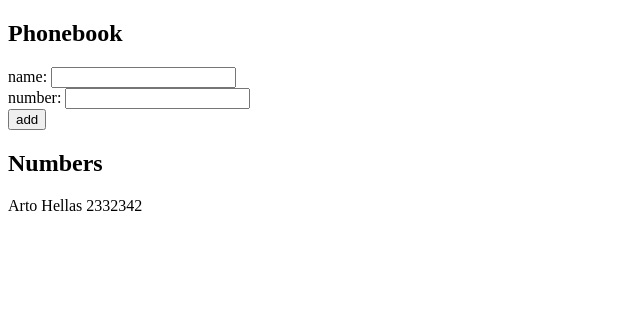
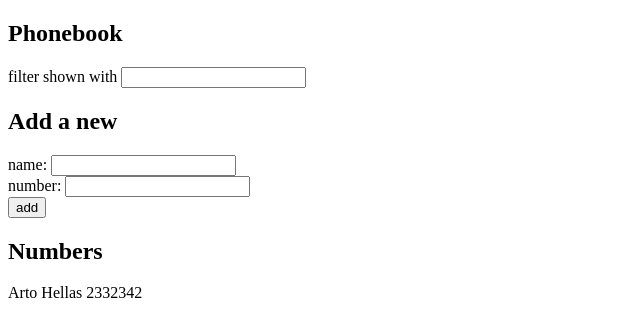
Before and after one commit to ziya5635/fullstack2020, a React (Create React App) app in the folder part2/phonebook/: page / in a window 1280 px wide. Shown: the top 336 px of the page, without its empty margins (0-640 px from the left). Built offline with nearby package versions, Linux system fonts and the light colour scheme.

Commit message:
2.9 answers added

```diff
--- a/part2/phonebook/src/App.js
+++ b/part2/phonebook/src/App.js
@@ -10,6 +10,7 @@ const App = () => {
 
   const [newPhone, setPhone] = useState('');
 
+  const [keyword, setKeyword] = useState('');
 
   const nameHandler = event => {
     const candidate = event.target.value;
@@ -18,6 +19,10 @@ const App = () => {
 
   const phoneHandler = event => {
     setPhone(event.target.value);
+  }
+
+  const keywordHandler = event => {
+    setKeyword(event.target.value);
   }
 
 
@@ -39,6 +44,12 @@ const App = () => {
   return (
     <div>
       <h2>Phonebook</h2>
+
+      <div>
+        filter shown with <input value={keyword} onChange={keywordHandler} />
+      </div>
+
+      <h2>Add a new</h2>
       <form>
         <div>
           name: <input value={newName} onChange={nameHandler} />
@@ -51,7 +62,7 @@ const App = () => {
         </div>
       </form>
       <h2>Numbers</h2>
-      <Listing people={people} />
+      <Listing people={people} keyword={keyword} />
     </div>
     )
 
--- a/part2/phonebook/src/components/Listing.js
+++ b/part2/phonebook/src/components/Listing.js
@@ -1,7 +1,12 @@
 import React from 'react';
 
 
-const Listing = ({ people }) => people.map(person => <div key={person.name}>{person.name} {person.number}</div>);
+const Listing = ({ people, keyword }) => {
+
+	const toShow = people.filter(person => person.name.toLowerCase().includes(keyword.toLowerCase()));
+	return(toShow.map(person => <div key={person.name}>{person.name} {person.number}</div>))
+
+}
 
 
 export default Listing;
```
